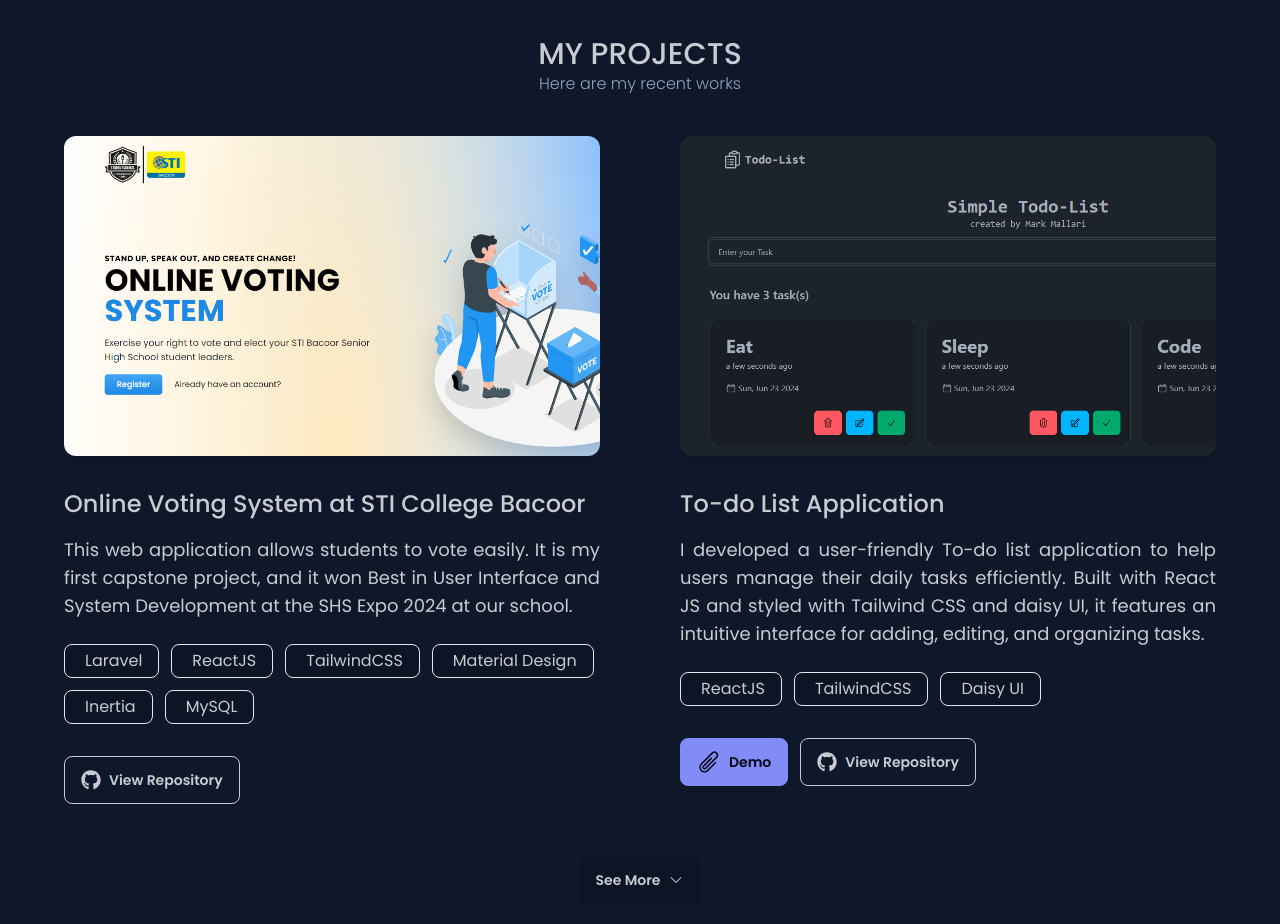
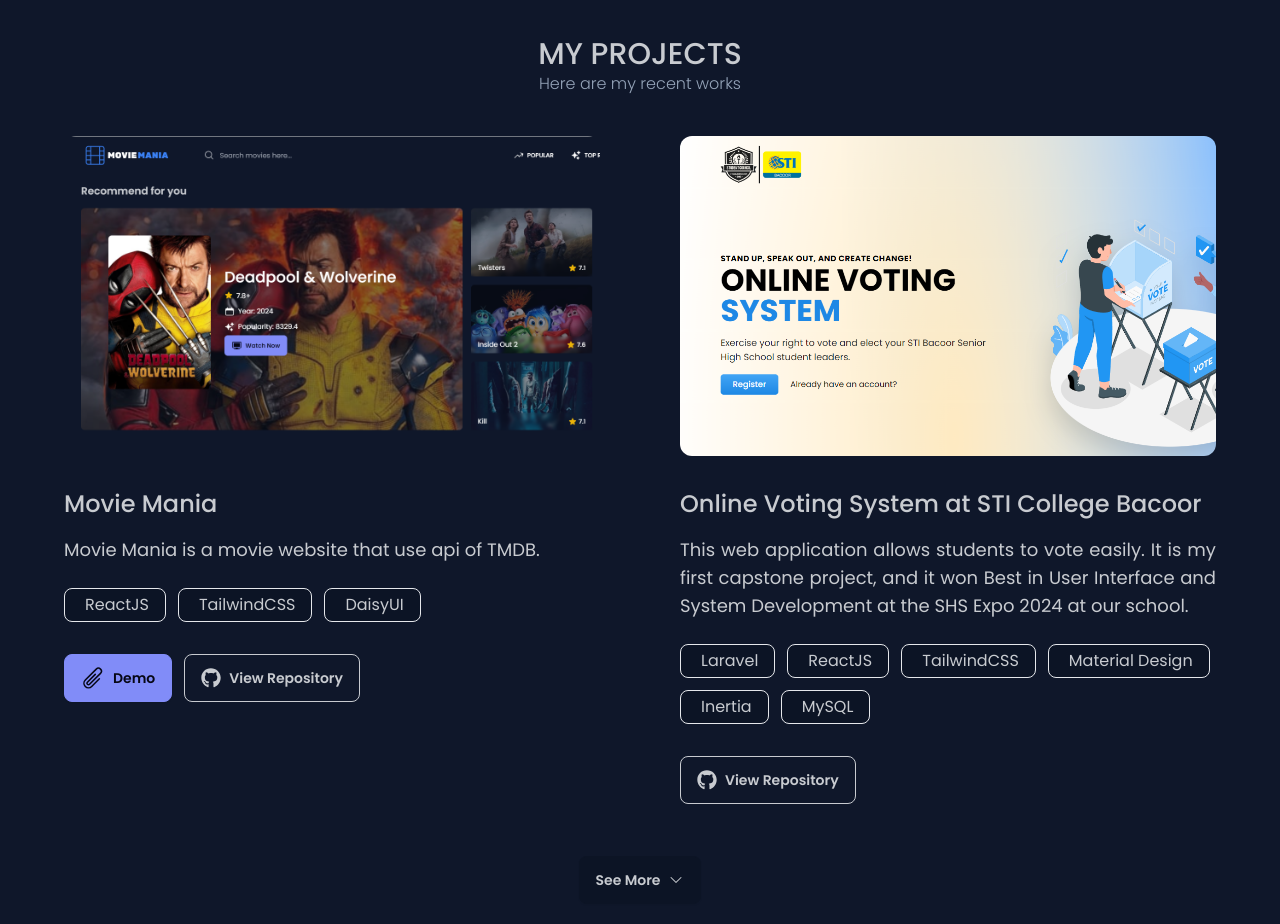
Before and after one commit to MarkMallari16/portfolio-website, a React (Vite) app: page / in a window 1280 px wide. Shown: the part 2080-3004 px from the top of the page. Built offline with nearby package versions, Linux system fonts and the light colour scheme.

Commit message:
refactor: refactor properties name and add movie mania

```diff
--- a/src/components/Projects.jsx
+++ b/src/components/Projects.jsx
@@ -6,6 +6,7 @@ import PortfolioPicture from '../assets/portfoliopicture.png'
 import StatQuickPicture from '../assets/statquick-ss.png'
 import QuizGamePicture from '../assets/quiz-game-ss.png'
 import GuessGamePicture from '../assets/guess-game-ss.png'
+import MoviePicture from '../assets/movie-ss.png'
 import SingleProject from './SingeProject';
 import { motion } from 'framer-motion'
 
@@ -36,52 +37,60 @@ function Projects() {
 
     const projects = [
         {
-            projectPicture: OnlineVotingPicture,
-            projectTitle: "Online Voting System at STI College Bacoor",
-            projectDescription: "This web application allows students to vote easily. It is my first capstone project, and it won Best in User Interface and System Development at the SHS Expo 2024 at our school.",
-            projectStacks: ["Laravel", "ReactJS", "TailwindCSS", "Material Design", "Inertia", "MySQL"],
-
-            projectGithubRepository: "https://github.com/MarkMallari16/Online-Voting-System-Version-2"
+            picture: MoviePicture,
+            title: "Movie Mania",
+            description: "Movie Mania is a movie website that use api of TMDB.",
+            stacks: ["ReactJS", "TailwindCSS", "DaisyUI"],
+            liveUrl: "https://moviemania-psi.vercel.app/",
+            githubRepository: "https://github.com/MarkMallari16/movie-website"
         },
         {
-            projectPicture: DesktopTodoPicture,
-            projectTitle: "To-do List Application",
-            projectDescription: "I developed a user-friendly To-do list application to help users manage their daily tasks efficiently. Built with React JS and styled with Tailwind CSS and daisy UI, it features an intuitive interface for adding, editing, and organizing tasks.",
-            projectStacks: ["ReactJS", "TailwindCSS", "Daisy UI"],
-            projectLiveURL: "https://simple-todo-list-mark.netlify.app/",
-            projectGithubRepository: "https://github.com/MarkMallari16/Simple-Todo-List-React"
+            picture: OnlineVotingPicture,
+            title: "Online Voting System at STI College Bacoor",
+            description: "This web application allows students to vote easily. It is my first capstone project, and it won Best in User Interface and System Development at the SHS Expo 2024 at our school.",
+            stacks: ["Laravel", "ReactJS", "TailwindCSS", "Material Design", "Inertia", "MySQL"],
+
+            githubRepository: "https://github.com/MarkMallari16/Online-Voting-System-Version-2"
         },
         {
-            projectPicture: StatQuickPicture,
-            projectTitle: "Calculate mean, median, mode, range, and more with StatQuick! ",
-            projectDescription: "This website helps you calculate mean, median, mode, range, and more statistics quickly and easily.",
-            projectStacks: ["HTML", "CSS", "JavaScript", "ChartJS"],
-            projectLiveURL: "https://statquik.netlify.app/",
-            projectGithubRepository: ""
+            picture: DesktopTodoPicture,
+            title: "To-do List Application",
+            description: "I developed a user-friendly To-do list application to help users manage their daily tasks efficiently. Built with React JS and styled with Tailwind CSS and daisy UI, it features an intuitive interface for adding, editing, and organizing tasks.",
+            stacks: ["ReactJS", "TailwindCSS", "Daisy UI"],
+            liveUrl: "https://simple-todo-list-mark.netlify.app/",
+            githubRepository: "https://github.com/MarkMallari16/Simple-Todo-List-React"
         },
         {
-            projectPicture: PortfolioPicture,
-            projectTitle: "Personal Website Portfolio",
-            projectDescription: "I developed a website portfolio for me which I showcase my projects. I use ReactJS for this website.",
-            projectStacks: ["ReactJS", "TailwindCSS", "Daisy UI"],
-            projectLiveURL: "https://markdev16.netlify.app/",
-            projectGithubRepository: "https://github.com/MarkMallari16/Portfolio"
+            picture: StatQuickPicture,
+            title: "Calculate mean, median, mode, range, and more with StatQuick! ",
+            description: "This website helps you calculate mean, median, mode, range, and more statistics quickly and easily.",
+            stacks: ["HTML", "CSS", "JavaScript", "ChartJS"],
+            liveUrl: "https://statquik.netlify.app/",
+            githubRepository: ""
         },
         {
-            projectPicture: QuizGamePicture,
-            projectTitle: "Quiz Website",
-            projectDescription: "I developed a quiz website that has 4 categories: English, Science, Mathematics, and Programming.",
-            projectStacks: ["ReactJS", "TailwindCSS", "Daisy UI"],
-            projectLiveURL: "https://quiz-game-react-eywht4mbd-mark-mallaris-projects.vercel.app/",
-            projectGithubRepository: "https://github.com/MarkMallari16/quiz-game-react"
+            picture: PortfolioPicture,
+            title: "Personal Website Portfolio",
+            description: "I developed a website portfolio for me which I showcase my projects. I use ReactJS for this website.",
+            stacks: ["ReactJS", "TailwindCSS", "Daisy UI"],
+            liveUrl: "https://markdev16.netlify.app/",
+            githubRepository: "https://github.com/MarkMallari16/Portfolio"
         },
         {
-            projectPicture: GuessGamePicture,
-            projectTitle: "Guessing Game",
-            projectDescription: "A fun and interactive game where players guess a randomly generated number within a specified range. The game includes multiple difficulty levels, visual and audio feedback, and is built using ReactJS and Daisy UI.",
-            projectStacks: ["ReactJS", "TailwindCSS", "Daisy UI"],
-            projectLiveURL: "https://guessinggamereact.netlify.app/",
-            projectGithubRepository: "https://github.com/MarkMallari16/Guess-the-number-react"
+            picture: QuizGamePicture,
+            title: "Quiz Website",
+            description: "I developed a quiz website that has 4 categories: English, Science, Mathematics, and Programming.",
+            stacks: ["ReactJS", "TailwindCSS", "Daisy UI"],
+            liveUrl: "https://quiz-game-react-eywht4mbd-mark-mallaris-projects.vercel.app/",
+            githubRepository: "https://github.com/MarkMallari16/quiz-game-react"
+        },
+        {
+            picture: GuessGamePicture,
+            title: "Guessing Game",
+            description: "A fun and interactive game where players guess a randomly generated number within a specified range. The game includes multiple difficulty levels, visual and audio feedback, and is built using ReactJS and Daisy UI.",
+            stacks: ["ReactJS", "TailwindCSS", "Daisy UI"],
+            liveUrl: "https://guessinggamereact.netlify.app/",
+            githubRepository: "https://github.com/MarkMallari16/Guess-the-number-react"
         },
 
     ]
@@ -96,6 +105,7 @@ function Projects() {
         rotated: { rotate: 180 },
         unrotated: { rotate: 0 },
     }
+
     return (
         <div className='min-h-screen '>
             <div className='text-medium uppercase text-center text-3xl font-medium pt-10'>My Projects</div>
@@ -104,10 +114,10 @@ function Projects() {
                 {sliceProjects.map((project, id) => (
                     <motion.div key={id} initial="hidden" whileInView="visible" transition={{ ease: 'easeInOut', duration: 0.5 }} viewport={{ once: true }} variants={id % 2 !== 0 ? fadeInLeftVariants : fadeInRightVariants}>
 
-                        <SingleProject projectPicture={project.projectPicture} projectTitle={project.projectTitle} projectDescription={project.projectDescription}
-                            projectStacks={project.projectStacks}
-                            projectLiveURL={project.projectLiveURL}
-                            projectGithubRepository={project.projectGithubRepository}
+                        <SingleProject picture={project.picture} title={project.title} description={project.description}
+                            stacks={project.stacks}
+                            liveUrl={project.liveUrl}
+                            githubRepository={project.githubRepository}
                         />
                     </motion.div>
                 ))
--- a/src/components/SingeProject.jsx
+++ b/src/components/SingeProject.jsx
@@ -4,40 +4,40 @@ import { FaGithub } from 'react-icons/fa'
 import SkillIcon from './SkillIcon'
 
 function SingeProject({
-    projectPicture,
-    projectTitle,
-    projectDescription,
-    projectStacks,
-    projectLiveURL = null,
-    projectGithubRepository }) {
+    picture,
+    title,
+    description,
+    stacks,
+    liveUrl = null,
+    githubRepository }) {
 
     return (
 
         <div className='mb-56 lg:mb-20'>
-            <div className='drop-shadow-md h-80 rounded-xl ' style={{
-                backgroundImage: `url('${projectPicture}')`,
+            <div className='h-80 rounded-xl ' style={{
+                backgroundImage: `url('${picture}')`,
                 backgroundSize: 'cover'
             }}></div>
             <div className='w-full h-60  rounded-xl'>
-                <h1 className='pt-8 text-2xl font-medium'>{projectTitle}</h1>
+                <h1 className='pt-8 text-2xl font-medium'>{title}</h1>
 
-                <p className='mt-4 text-base-content text-lg  text-justify '>{projectDescription}</p>
+                <p className='mt-4 text-base-content text-lg  text-justify '>{description}</p>
 
                 <div className='flex flex-wrap mt-6 gap-3'>
-                    {projectStacks.map((stack, index) => (
+                    {stacks.map((stack, index) => (
                         <SkillIcon key={index} languageName={stack} />
                     ))}
                 </div>
 
                 <div className='mt-8 flex items-center gap-3'>
-                    {projectLiveURL && (
-                        <a href={projectLiveURL} target='_blank' className='btn btn-secondary font-semibold'>
+                    {liveUrl && (
+                        <a href={liveUrl} target='_blank' className='btn btn-secondary font-semibold'>
                             <svg xmlns="http://www.w3.org/2000/svg" viewBox="0 0 24 24" fill="currentColor" className="size-6">
                                 <path fillRule="evenodd" d="M18.97 3.659a2.25 2.25 0 0 0-3.182 0l-10.94 10.94a3.75 3.75 0 1 0 5.304 5.303l7.693-7.693a.75.75 0 0 1 1.06 1.06l-7.693 7.693a5.25 5.25 0 1 1-7.424-7.424l10.939-10.94a3.75 3.75 0 1 1 5.303 5.304L9.097 18.835l-.008.008-.007.007-.002.002-.003.002A2.25 2.25 0 0 1 5.91 15.66l7.81-7.81a.75.75 0 0 1 1.061 1.06l-7.81 7.81a.75.75 0 0 0 1.054 1.068L18.97 6.84a2.25 2.25 0 0 0 0-3.182Z" clipRule="evenodd" />
                             </svg>
                             Demo</a>
                     )}
-                    <a href={projectGithubRepository} className='btn btn-outline font-semibold' target='_blank'>
+                    <a href={githubRepository} className='btn btn-outline font-semibold' target='_blank'>
                         <FaGithub className='text-xl' />
                         View Repository</a>
                 </div>
@@ -47,11 +47,11 @@ function SingeProject({
 }
 
 SingeProject.propTypes = {
-    projectPicture: PropTypes.string.isRequired,
-    projectTitle: PropTypes.string.isRequired,
+    picture: PropTypes.string.isRequired,
+    title: PropTypes.string.isRequired,
     projectDescription: PropTypes.string,
-    projectStacks: PropTypes.arrayOf(PropTypes.string).isRequired,
-    projectLiveURL: PropTypes.string,
+    stacks: PropTypes.arrayOf(PropTypes.string).isRequired,
+    liveUrl: PropTypes.string,
     projectGithubRepository: PropTypes.string.isRequired,
 };
 
```
Also changed, not shown: src/assets/movie-ss.png (added).
